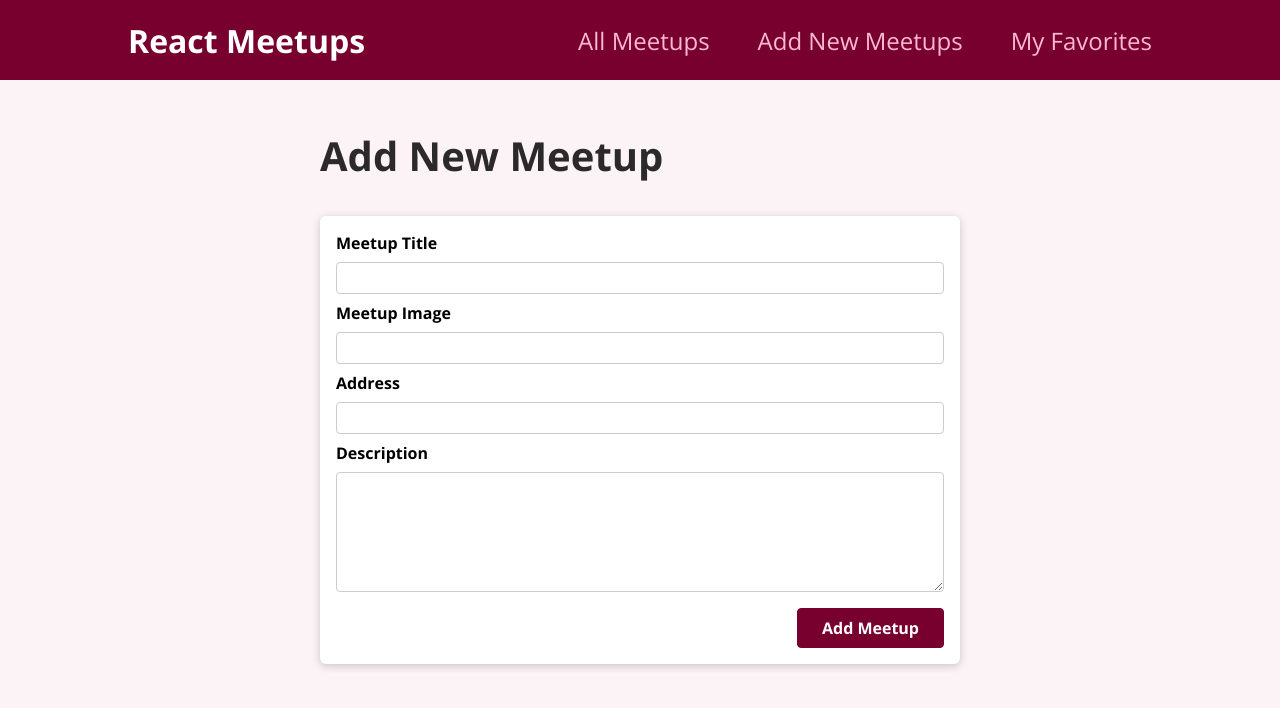
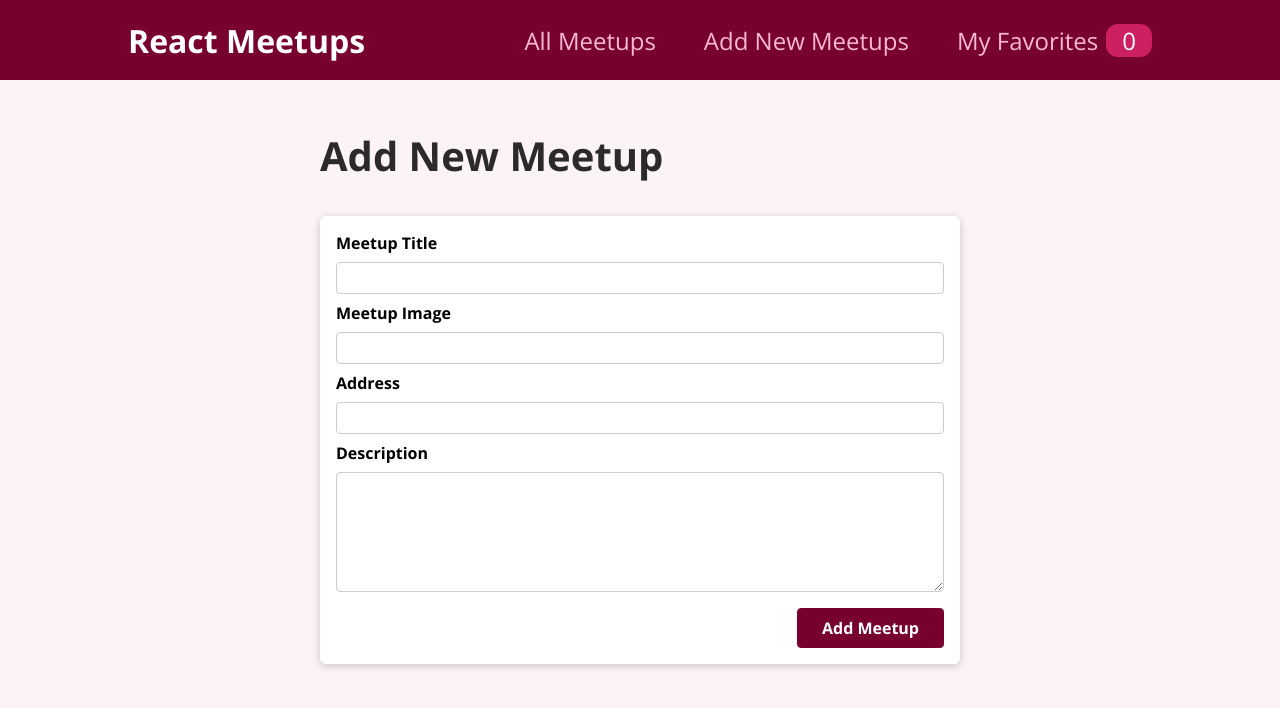
Before and after one commit to icarodebarros/react-c-g-Summary, a React (Create React App) app: page /new-meetup in a window 1280 px wide. Shown: the top 708 px of the page. Built offline with nearby package versions, Linux system fonts and the light colour scheme.

Commit message:
Showing badge of total favorite meetups

```diff
--- a/src/components/layout/MainNavigation.js
+++ b/src/components/layout/MainNavigation.js
@@ -1,21 +1,30 @@
+import { useContext } from "react";
 import { Link } from "react-router-dom";
 
-import classes from './MainNavigation.module.css';
+import FavoritesContext from "../../store/favorites-context";
+import classes from "./MainNavigation.module.css";
 
 function MainNavigation() {
+  const favoritesCtx = useContext(FavoritesContext);
+
   return (
     <header className={classes.header}>
       <div className={classes.logo}>React Meetups</div>
       <nav>
         <ul>
           <li>
-            <Link to='/'>All Meetups</Link>
+            <Link to="/">All Meetups</Link>
           </li>
           <li>
-            <Link to='/new-meetup'>Add New Meetups</Link>
+            <Link to="/new-meetup">Add New Meetups</Link>
           </li>
           <li>
-            <Link to='/favorites'>My Favorites</Link>
+            <Link to="/favorites">
+              My Favorites
+              <span className={classes.badge}>
+                {favoritesCtx.totalFavorites}
+              </span>
+            </Link>
           </li>
         </ul>
       </nav>
```
